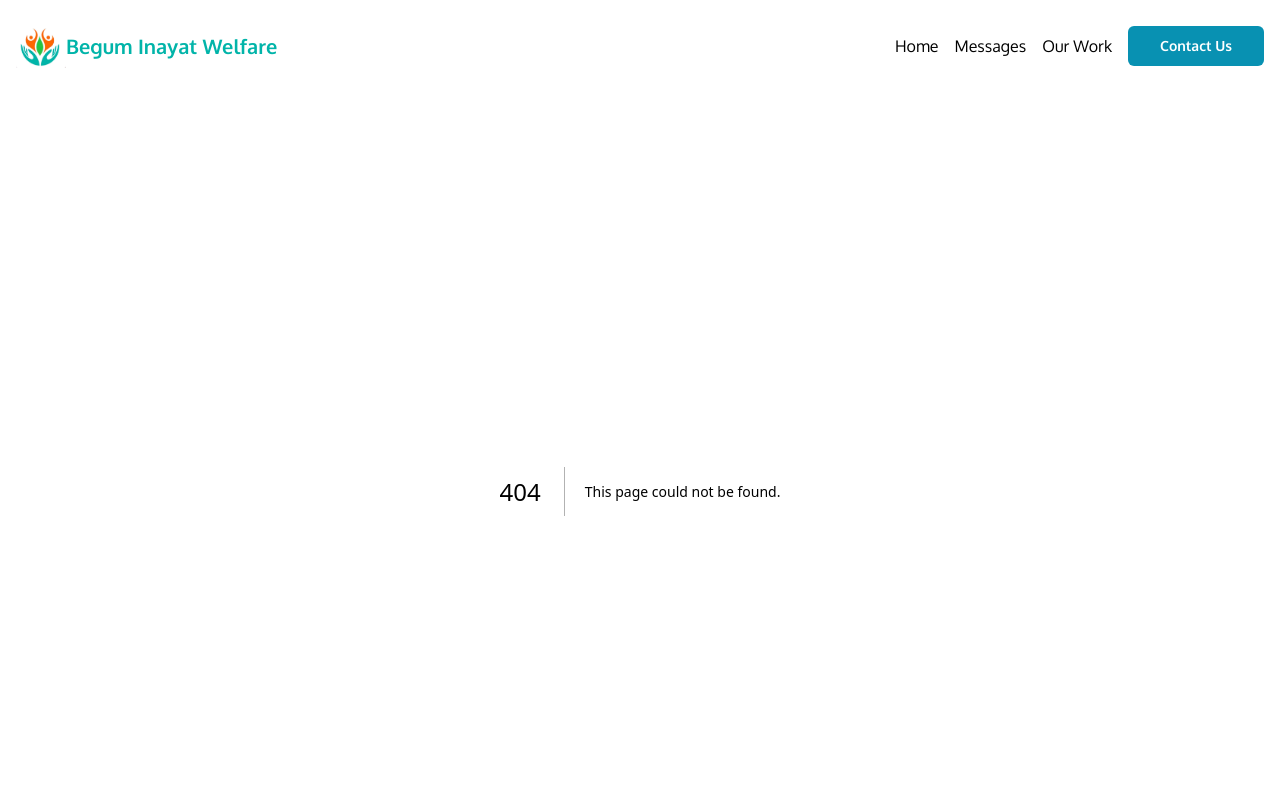
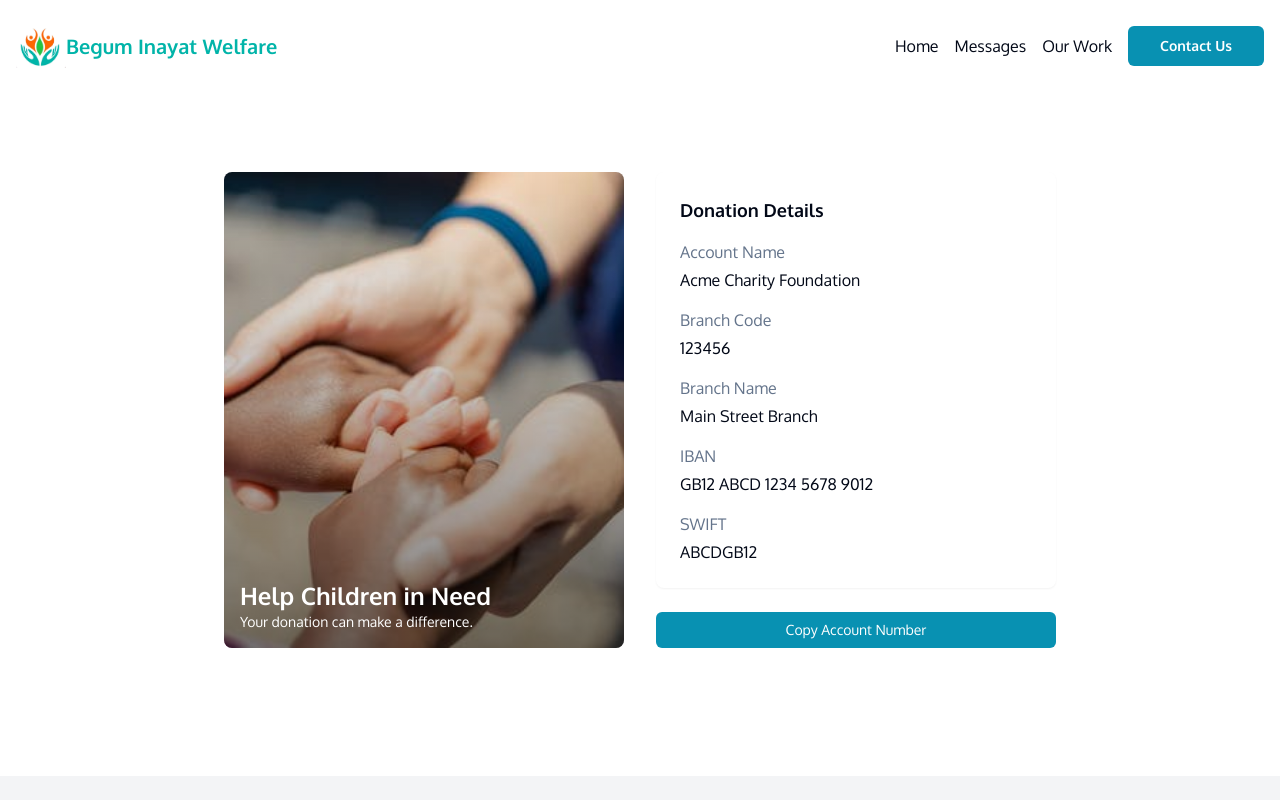
Before and after one commit to Zain-ul-din/begum-inayat, a Next.js app: page /donate in a window 1280 px wide. Before the commit this address had no page. Shown: the top 800 px of the page. Built offline with nearby package versions, Linux system fonts and the light colour scheme.

Commit message:
add donation link + add link comp to buttons

```diff
--- /dev/null
+++ b/src/app/donate/page.tsx
@@ -0,0 +1,9 @@
+import DonationDetails from "@/components/donation-details";
+
+export default function DonationPage() {
+  return (
+    <div className="max-w-screen-xl mx-auto mt-12">
+      <DonationDetails />
+    </div>
+  );
+}
--- a/src/components/cta.tsx
+++ b/src/components/cta.tsx
@@ -1,4 +1,6 @@
+import Link from "next/link";
 import { Button } from "./ui/button";
+import routes from "../lib/constants/routes";
 
 export default function CTA() {
   return (
@@ -21,6 +23,7 @@ export default function CTA() {
             tomorrows.
           </p>
           <div className="mt-8 flex gap-4 flex-wrap">
+            <Link href={routes.donate}>
               <Button
                 className="text-white font-bold"
                 variant={"brand"}
@@ -28,9 +31,16 @@ export default function CTA() {
               >
                 DONATE NOW
               </Button>
-            <Button className="font-bold" variant={"brand-outline"} size={"lg"}>
+            </Link>
+            <Link href={routes.contact}>
+              <Button
+                className="font-bold"
+                variant={"brand-outline"}
+                size={"lg"}
+              >
                 BE VOLUNTEER
               </Button>
+            </Link>
           </div>
         </div>
         <div className="flex">
--- /dev/null
+++ b/src/components/donation-details.tsx
@@ -0,0 +1,62 @@
+"use client";
+
+import { Button } from "@/components/ui/button";
+
+export default function DonationDetails() {
+  return (
+    <div className="grid md:grid-cols-2 gap-8 max-w-4xl mx-auto p-4 md:p-8">
+      <div className="relative rounded-lg overflow-hidden">
+        <img
+          src="\images\holding-hands.png"
+          alt="Donation Image"
+          width={800}
+          height={600}
+          className="w-full h-full object-cover"
+          style={{ aspectRatio: "800/600", objectFit: "cover" }}
+        />
+        <div className="absolute inset-0 bg-gradient-to-t from-black/50 to-transparent" />
+        <div className="absolute bottom-4 left-4 text-white">
+          <h2 className="text-2xl font-bold">Help Children in Need</h2>
+          <p className="text-sm">Your donation can make a difference.</p>
+        </div>
+      </div>
+      <div className="grid gap-6">
+        <div className="bg-card rounded-lg p-6 shadow-sm">
+          <h3 className="text-lg font-semibold">Donation Details</h3>
+          <div className="grid gap-4 mt-4">
+            <div className="grid gap-1">
+              <span className="text-muted-foreground">Account Name</span>
+              <p>Acme Charity Foundation</p>
+            </div>
+            <div className="grid gap-1">
+              <span className="text-muted-foreground">Branch Code</span>
+              <p>123456</p>
+            </div>
+            <div className="grid gap-1">
+              <span className="text-muted-foreground">Branch Name</span>
+              <p>Main Street Branch</p>
+            </div>
+            <div className="grid gap-1">
+              <span className="text-muted-foreground">IBAN</span>
+              <p>GB12 ABCD 1234 5678 9012</p>
+            </div>
+            <div className="grid gap-1">
+              <span className="text-muted-foreground">SWIFT</span>
+              <p>ABCDGB12</p>
+            </div>
+          </div>
+        </div>
+        <Button
+          variant={"brand"}
+          className="w-full"
+          onClick={() => {
+            navigator.clipboard.writeText("GB12 ABCD 1234 5678 9012");
+            alert("Account number copied to clipboard!");
+          }}
+        >
+          Copy Account Number
+        </Button>
+      </div>
+    </div>
+  );
+}
--- a/src/components/hero.tsx
+++ b/src/components/hero.tsx
@@ -1,4 +1,6 @@
+import Link from "next/link";
 import { Button } from "./ui/button";
+import routes from "../lib/constants/routes";
 
 export default function Hero() {
   return (
@@ -25,7 +27,7 @@ export default function Hero() {
             Join us in making a difference in the lives of orphaned children
             around the world.
           </p>
-
+          <Link href={routes.donate}>
             <Button
               className="my-4 md:py-6 font-bold"
               variant={"brand"}
@@ -33,6 +35,7 @@ export default function Hero() {
             >
               DONATE NOW
             </Button>
+          </Link>
         </div>
 
         <div className="h-6"></div>
--- a/src/components/learn-more.tsx
+++ b/src/components/learn-more.tsx
@@ -1,4 +1,6 @@
+import Link from "next/link";
 import { Button } from "./ui/button";
+import routes from "../lib/constants/routes";
 
 export default function LearnMore() {
   return (
@@ -29,9 +31,11 @@ export default function LearnMore() {
               is left behind, and every dream has the chance to flourish.
             </p>
 
-            <Button className="mt-8" variant={"outline"} size={"lg"}>
-              LEARN MORE
-            </Button>
+            <Link href={routes.messages}>
+              <Button className="mt-8" variant={"outline"} size={"lg"}>
+                LEARN MORE
+              </Button>
+            </Link>
           </div>
         </div>
       </div>
--- a/src/lib/constants/routes.ts
+++ b/src/lib/constants/routes.ts
@@ -3,7 +3,8 @@ const routes = {
   contact: "/contact",
   mission: "/#our-mission",
   messages: "/messages",
-  work: "/work"
+  work: "/work",
+  donate: "/donate"
 };
 
 export default routes;
```
Also changed, not shown: public/images/holding-hands.png (added). Lines whose indentation alone changed are shown as unchanged.
